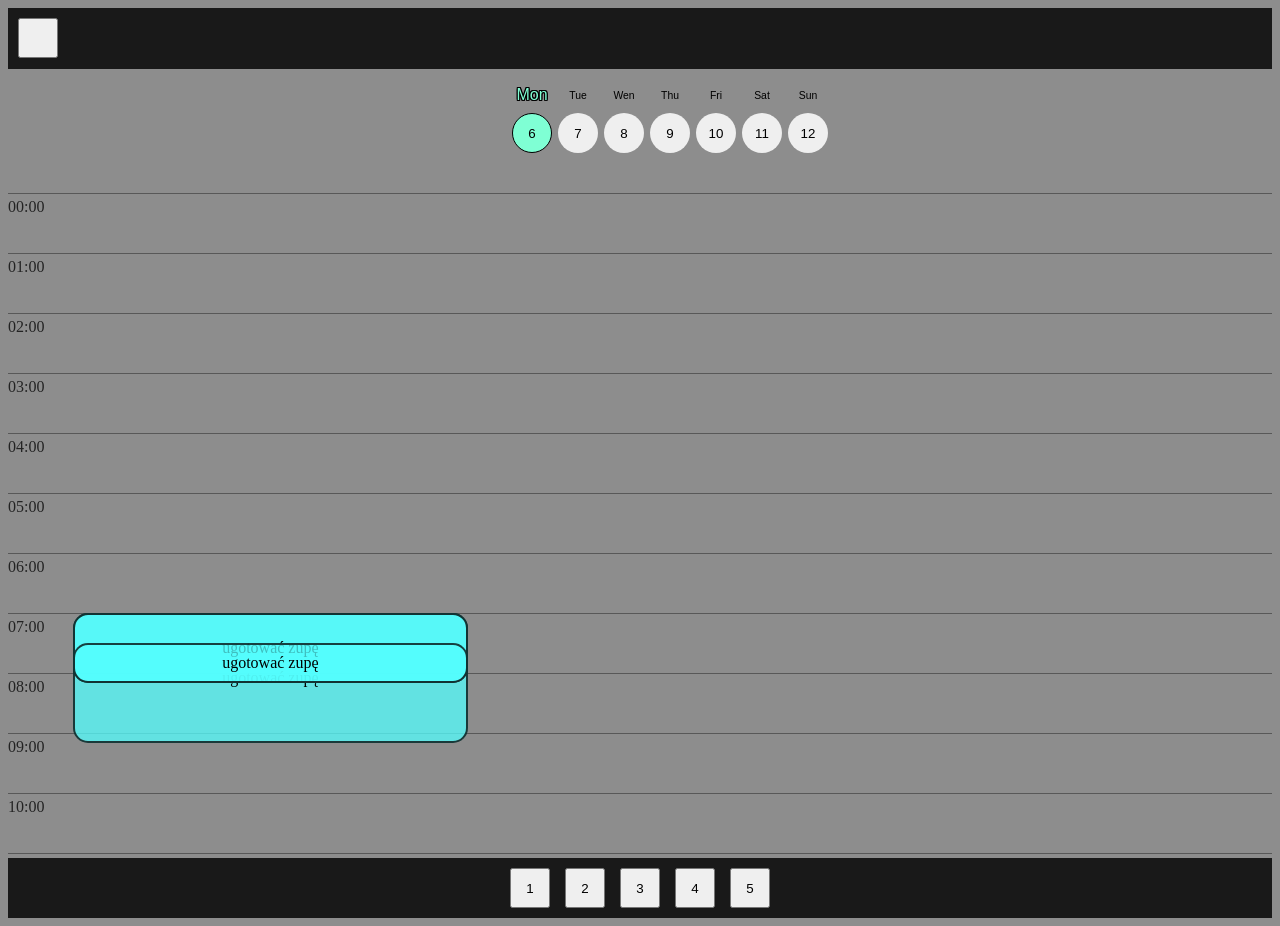
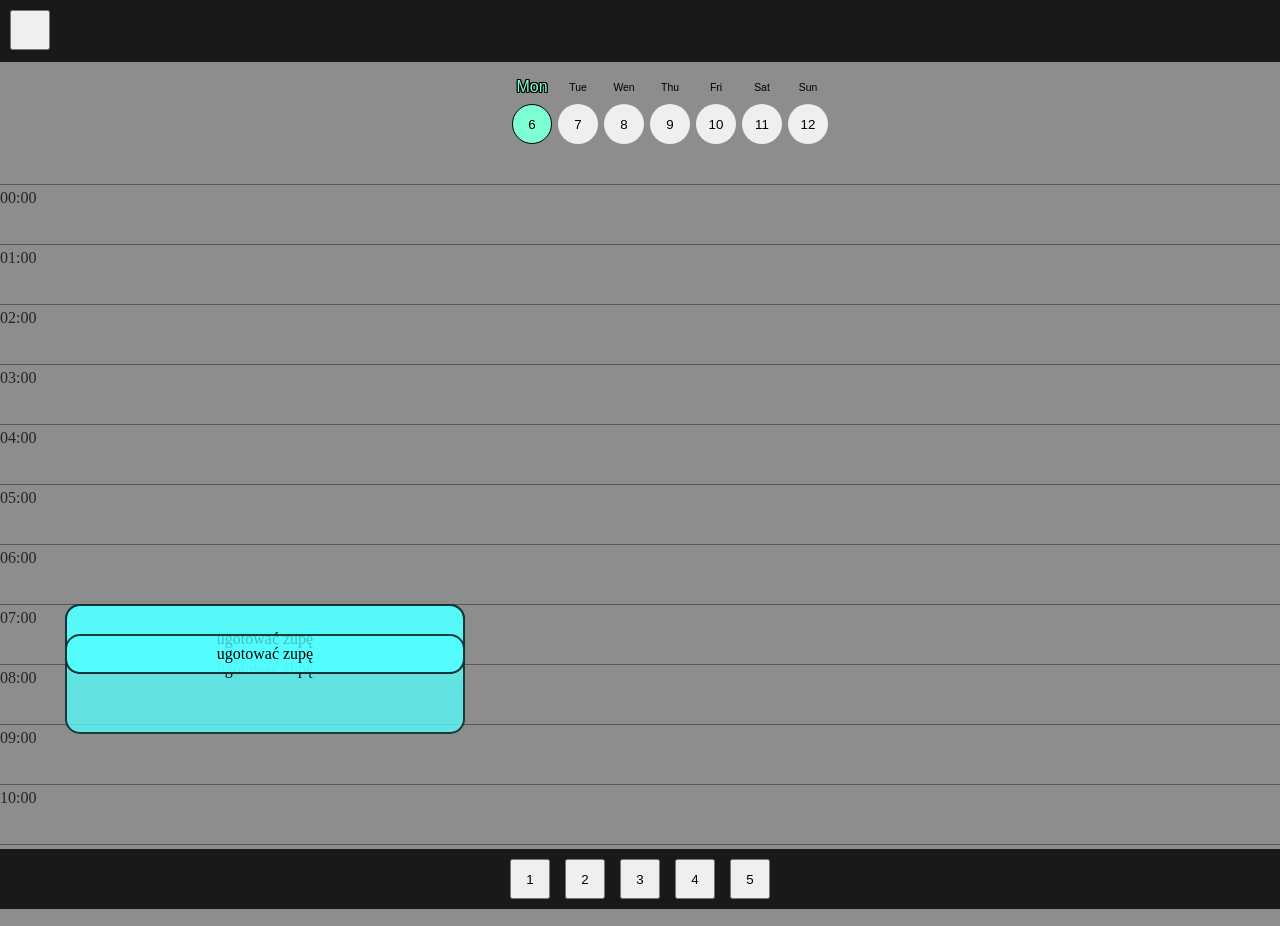
Before and after one commit to AreczeQ192/Mindful-Study, a React (Vite) app: page / in a window 1280 px wide. Built offline with nearby package versions, Linux system fonts and the light colour scheme.

Commit message:
Update Calendar.css

```diff
--- a/src/css/Calendar.css
+++ b/src/css/Calendar.css
@@ -1,6 +1,6 @@
 *{
-    /* margin: 0; */
-    /* padding: 0; */
+    margin: 0;
+    padding: 0;
     box-sizing: border-box;
 }
 
```
